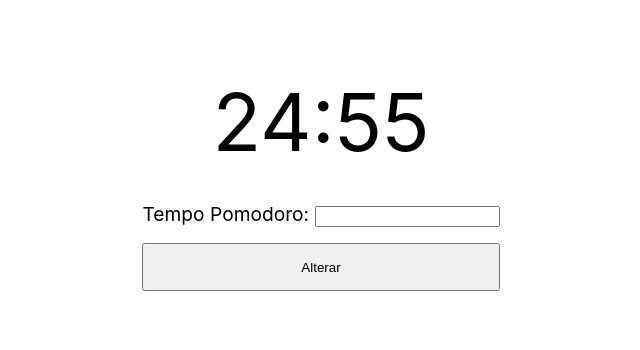
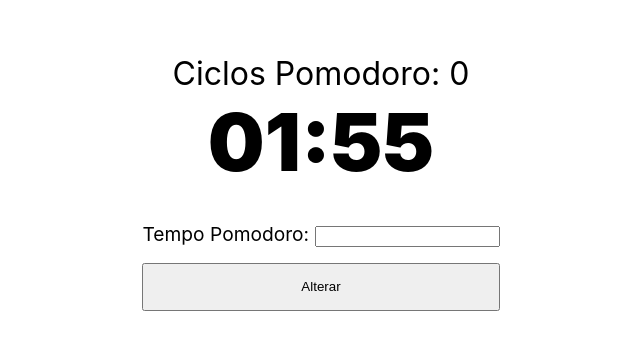
Before and after one commit to Martarelli/teste-jera, a React (Create React App) app in the folder pomodoro/: page / in a window 1280 px wide. Shown: the part 218-568 px from the top of the page, without its empty margins (319-959 px from the left). Built offline with nearby package versions, Linux system fonts and the light colour scheme.

Commit message:
exibindo os ciclos concluidos

```diff
--- a/pomodoro/src/App.css
+++ b/pomodoro/src/App.css
@@ -1,13 +1,17 @@
 .App {
   display: flex;
   flex-direction: column;
-  font-size: 5rem;
+  font-size: 2rem;
   text-align: center;
   min-height: 100vh;
   align-items: center;
   justify-content: center;
 }
 
+.timer{
+  font-size: 5rem;
+  font-weight: 900;
+}
 .timer-props{
   font-size: 1.2rem;
 }
--- a/pomodoro/src/App.jsx
+++ b/pomodoro/src/App.jsx
@@ -3,18 +3,21 @@ import './App.css';
 import sound from './timeover.mp3';
 
 function App() {
-
-  let timePomodoro = 25;
-
+  const [timePomodoro, setTimePomodoro] = useState( 2 );
+  const [cicles, setCicles] = useState( 0 );
   const [totalTimeInSeconds, setTotalTimeInSeconds] = useState( timePomodoro * 60 );
   const [relaxTime, setRelaxTime] = useState(true);
 
   const minutes = Math.floor(totalTimeInSeconds / 60);
   const seconds = totalTimeInSeconds % 60;
 
-  function setTimePomodoro(){
+  const setTime = () => {
+    const value = document.getElementById('time-input').value;
+    setTimePomodoro(value);
+    setTotalTimeInSeconds( value * 60 );
+    setRelaxTime(false);
+  }
 
-  }
   function playSound(){
     const audio = new Audio(sound);
     audio.currentTime = 0;
@@ -40,6 +43,7 @@ function App() {
           setTotalTimeInSeconds( 5 * 60 );
           setRelaxTime(false);
         } else {
+          setCicles(setCicles + 1);
           setTotalTimeInSeconds( timePomodoro * 60 );
           setRelaxTime(true)
         }
@@ -49,23 +53,24 @@ function App() {
         setTotalTimeInSeconds(totalTimeInSeconds - 1);
       }, 1000);
     }
-  }, [totalTimeInSeconds, relaxTime])
+  }, [totalTimeInSeconds, relaxTime, timePomodoro])
 
   return (
     <div className="App">
+      <div>
+        <span>Ciclos Pomodoro: {cicles}</span>
+      </div>
       <div className='timer'>
         <span>{minutes.toString().padStart(2 , "0")}</span>
         <span>:</span>
         <span>{seconds.toString().padStart(2 , "0")}</span>
       </div>
       <div className='timer-props'>
-        <form action="{}">
           <div className='time-div-inputs'>
-            <label className='time-label'>Tempo Pomodoro: </label>
-            <input className='time-input' type="number" step="1" />
+            <label>Tempo Pomodoro: </label>
+            <input id='time-input' type="number" step="1"/>
           </div>
-          <button className='time-button' type="submit">Alterar</button>
-        </form>
+          <button className='time-button' type="button" onClick={setTime}>Alterar</button>
       </div>
     </div>
   );
```
